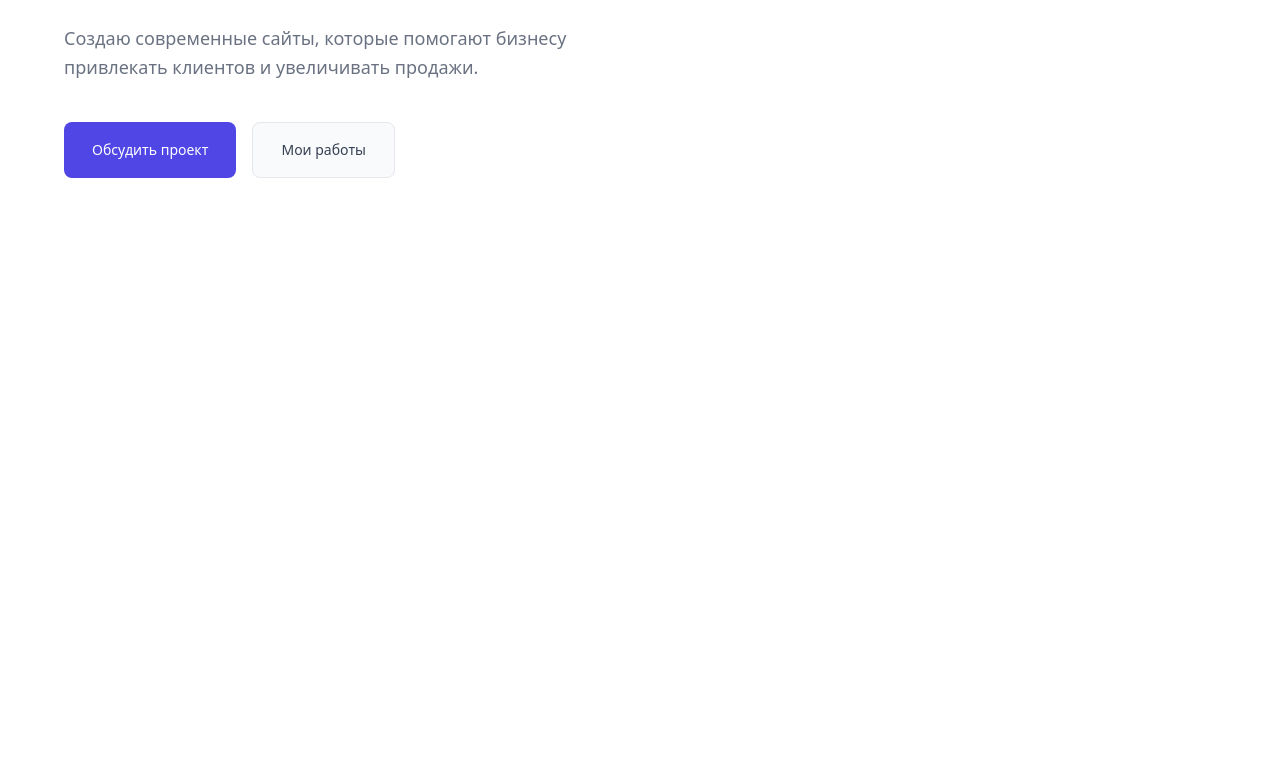
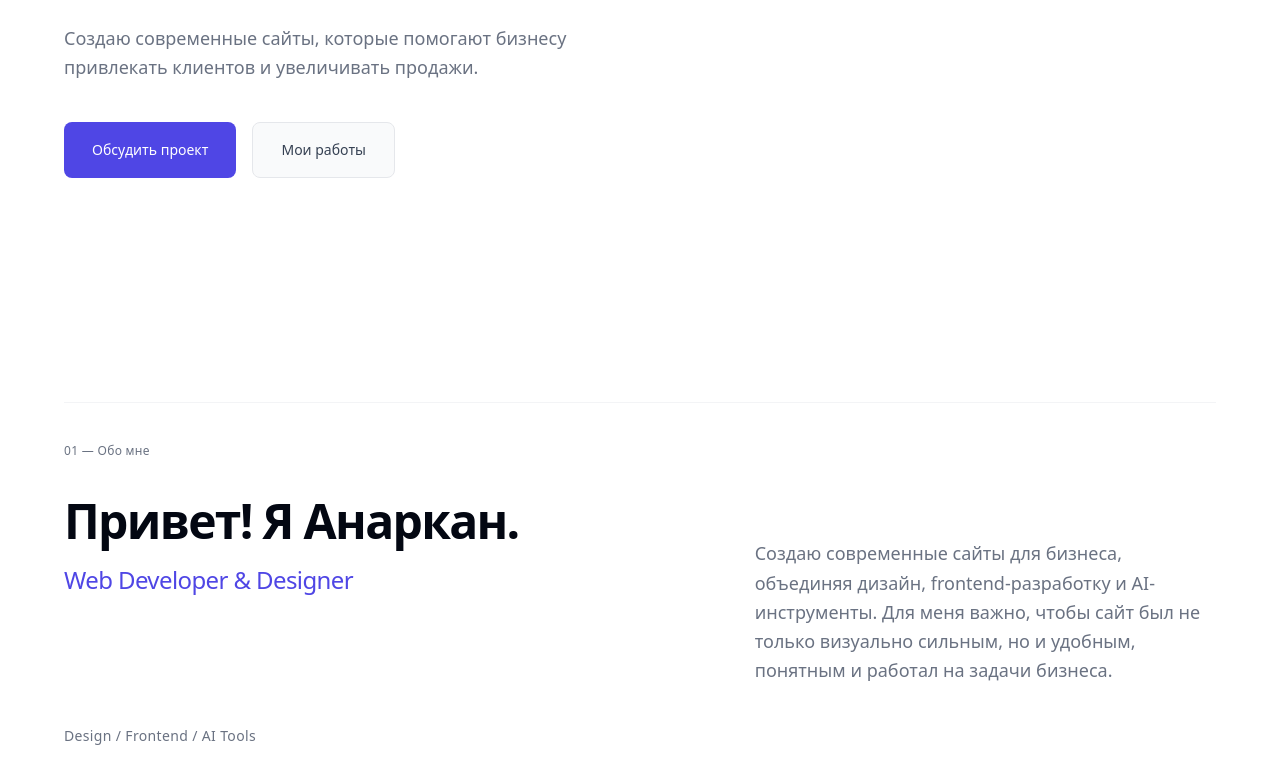
Before and after one commit to anarka312/anarkan-portfolio, a Next.js app: page / in a window 1280 px wide. Shown: the part 558-1342 px from the top of the page. Before the commit the page ends 880 px from the top, so only its background shows below. Built offline with nearby package versions, Linux system fonts and the light colour scheme.

Commit message:
feat: add about section

```diff
--- a/src/app/page.tsx
+++ b/src/app/page.tsx
@@ -1,5 +1,6 @@
 import Header from "@/components/Header";
 import Hero from "@/components/Hero";
+import About from "@/components/About";
 
 export default function Home() {
   return (
@@ -7,6 +8,7 @@ export default function Home() {
       <Header />
       <main className="bg-white font-sans text-gray-950">
         <Hero />
+        <About />
       </main>
     </>
   );
--- /dev/null
+++ b/src/components/About.tsx
@@ -0,0 +1,37 @@
+export default function About() {
+  return (
+    <section
+      id="about"
+      aria-labelledby="about-heading"
+      className="mx-auto max-w-7xl px-6 py-12 sm:px-10 sm:py-16 lg:px-16 lg:py-20"
+    >
+      <div className="border-t border-gray-100 pt-8 sm:pt-10">
+        <p className="text-xs font-medium tracking-wide text-gray-500">
+          01 — Обо мне
+        </p>
+        <div className="mt-6 grid gap-7 sm:mt-8 lg:grid-cols-12 lg:gap-8">
+          <div className="lg:col-span-7">
+            <h2
+              id="about-heading"
+              className="text-3xl leading-tight font-semibold tracking-[-0.035em] text-balance sm:text-4xl lg:text-5xl"
+            >
+              Привет! Я Анаркан.
+            </h2>
+            <p className="mt-3 text-lg leading-snug font-medium tracking-tight text-[#4F46E5] sm:text-xl lg:text-2xl">
+              Web Developer &amp; Designer
+            </p>
+          </div>
+          <p className="max-w-xl text-base leading-relaxed text-gray-500 sm:text-lg lg:col-span-5 lg:pt-12">
+            Создаю современные сайты для бизнеса, объединяя дизайн,
+            frontend-разработку и AI-инструменты. Для меня важно, чтобы сайт был не
+            только визуально сильным, но и удобным, понятным и работал на задачи
+            бизнеса.
+          </p>
+        </div>
+        <p className="mt-8 text-xs font-medium tracking-wide text-gray-500 sm:mt-10 sm:text-sm">
+          Design / Frontend / AI Tools
+        </p>
+      </div>
+    </section>
+  );
+}
```
